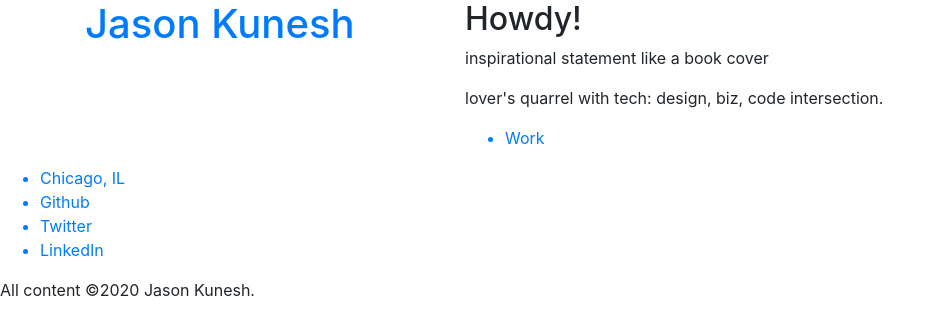
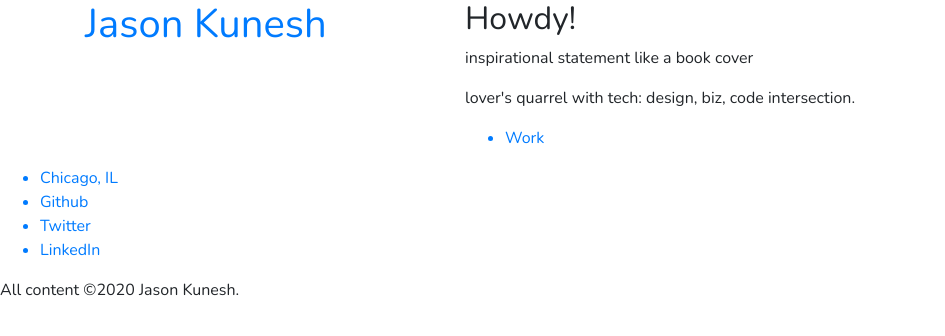
Before and after one commit to jdkunesh/jdkunesh.github.io, a Jekyll site: the page built from index.markdown, in a window 1280 px wide. Shown: the top 336 px of the page, without its empty margins (0-945 px from the left). Built offline with Jekyll 4.4.1, drawn with Linux system fonts in a browser that asks for light colours.

Commit message:
getting some fonts rolling

```diff
--- a/css/style.scss
+++ b/css/style.scss
@@ -3,6 +3,15 @@
 # I may end up killing this and bringing it all into the index.html file.
 #
 ---
+
+// my customization
+
+$font-family-serif:       'Playfair Display', serif !default;
+
+// stylelint-disable value-keyword-case
+$font-family-sans-serif:      'Nunito', -apple-system, BlinkMacSystemFont, "Segoe UI", Roboto, "Helvetica Neue", Arial, sans-serif, "Apple Color Emoji", "Segoe UI Emoji", "Segoe UI Symbol" !default;
+
+
 
 // Required
 @import "bootstrap/scss/functions";
@@ -10,12 +19,6 @@
 @import "bootstrap/scss/mixins";
 
 
-// my customization
-
-$font-family-serif:       'Playfair Display', serif !default;
-
-// stylelint-disable value-keyword-case
-$font-family-sans-serif:      'Nunito', -apple-system, BlinkMacSystemFont, "Segoe UI", Roboto, "Helvetica Neue", Arial, sans-serif, "Apple Color Emoji", "Segoe UI Emoji", "Segoe UI Symbol" !default;
 $font-family-monospace:       SFMono-Regular, Menlo, Monaco, Consolas, "Liberation Mono", "Courier New", monospace !default;
 $font-family-base:            $font-family-sans-serif !default;
 // stylelint-enable value-keyword-case
```
